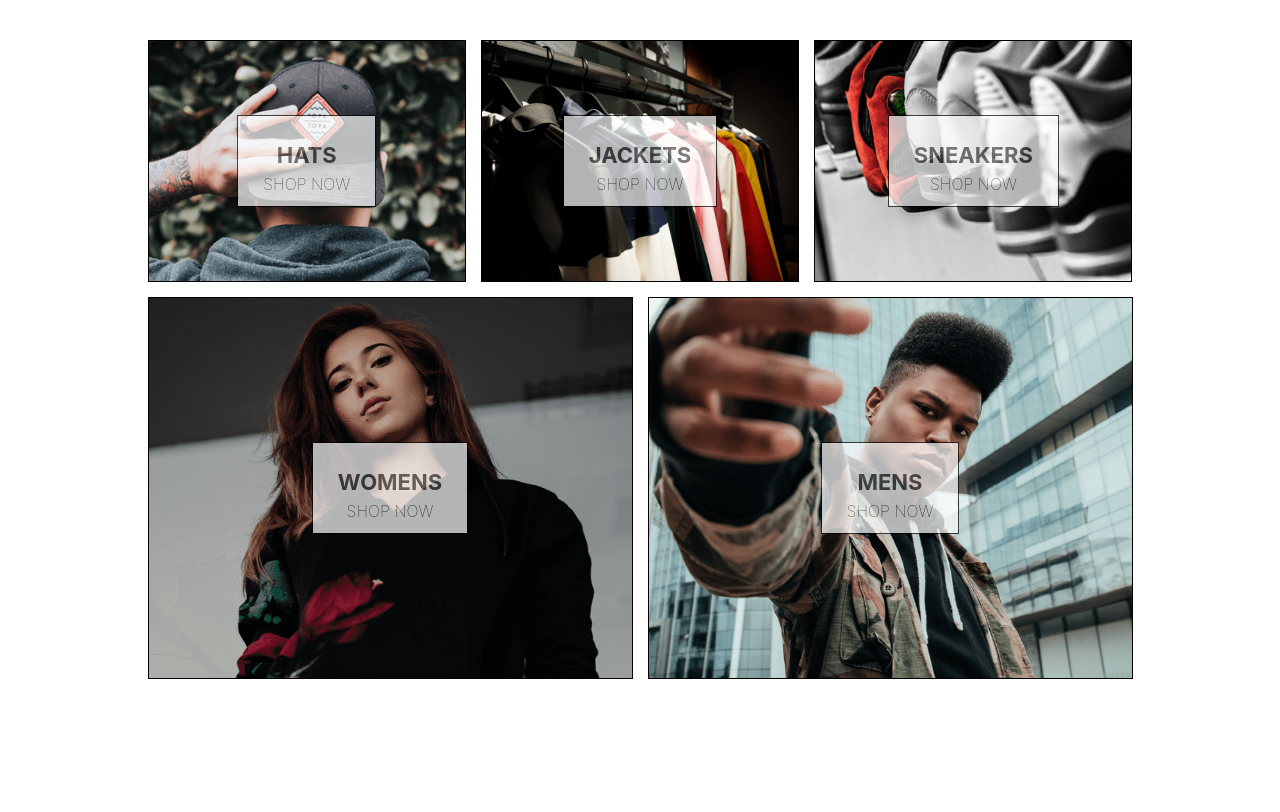
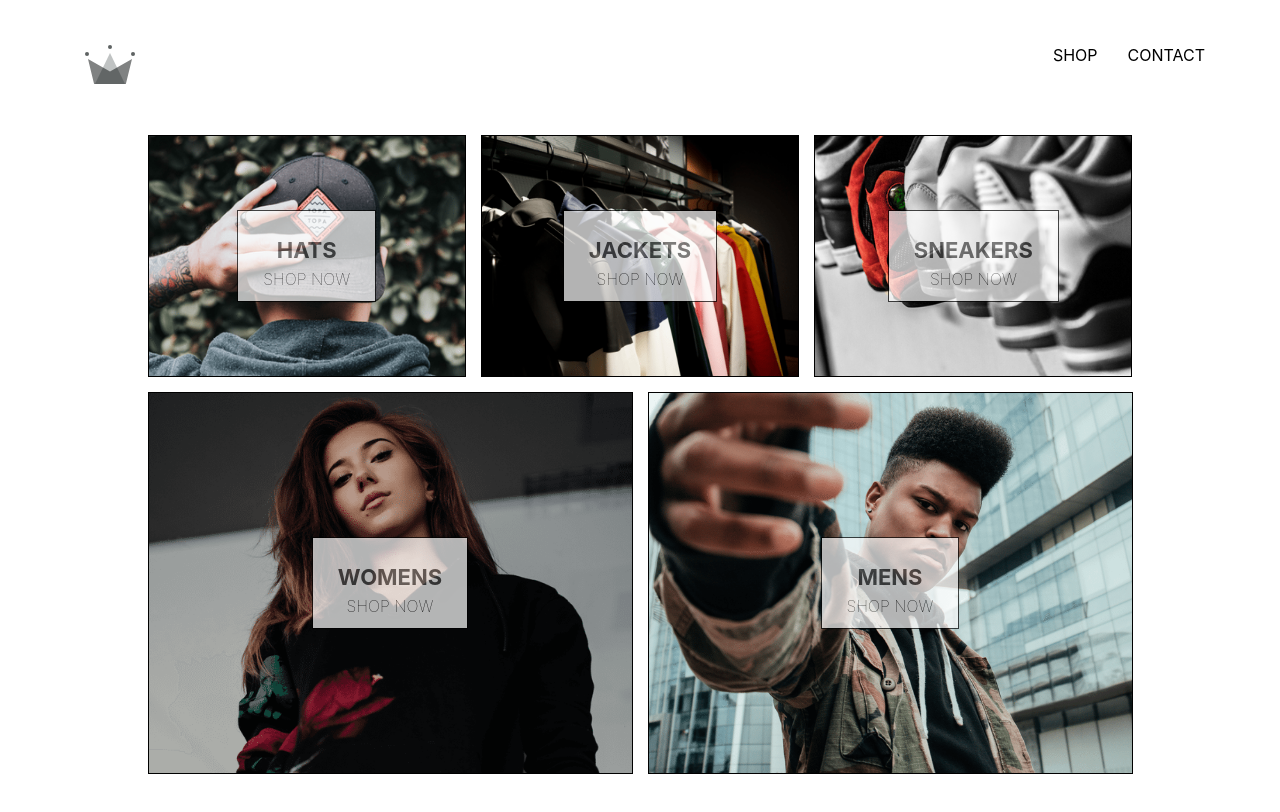
Before and after one commit to mariko971/mariko-fashion, a React (Create React App) app: page / in a window 1280 px wide. Shown: the top 812 px of the page. Built offline with nearby package versions, Linux system fonts and the light colour scheme.

Commit message:
adding header component and links to Home page, Shop and Contact page

```diff
--- a/src/App.css
+++ b/src/App.css
@@ -1,3 +1,8 @@
 body{
     padding:20px 60px;
 }
+
+a{
+    text-decoration: none;
+    color: black;
+}
--- a/src/App.js
+++ b/src/App.js
@@ -1,11 +1,14 @@
+import React from 'react';
 import { Route, Switch } from 'react-router-dom'
 import './App.css';
 
 import HomePage from './pages/homepage/homepage.component';
 import ShopPage from './pages/Shop/Shop.component';
+import Header from './components/header/header.component';
 function App() {
   return (
     <div>
+      <Header/>
       <Switch>
         <Route exact path='/' component={ HomePage }/>
         <Route exact path='/shop' component={ ShopPage }/>
--- /dev/null
+++ b/src/components/header/header.component.jsx
@@ -0,0 +1,19 @@
+import React from 'react';
+import './header.styles.scss';
+import { Link } from 'react-router-dom';
+import { ReactComponent as Logo } from '../../assets/crown.svg';
+
+const Header = ()=> (
+    <div className='header'>
+        <Link className='logo-container' to='/'>
+            <Logo className='logo'/>
+        </Link>
+        <div className="options">
+            <Link className='option' to='/shop'>SHOP</Link>
+            <Link className='option' to='/shop'>CONTACT</Link>
+        </div>
+
+    </div>
+);
+
+export default Header;
--- /dev/null
+++ b/src/components/header/header.styles.scss
@@ -0,0 +1,25 @@
+.header {
+    height: 70px;
+    width: 100%;
+    display: flex;
+    justify-content: space-between;
+    margin-bottom: 25px;
+
+    .logo-container {
+      height: 100%;
+      width: 70px;
+      padding: 25px;
+    }
+
+    .options {
+      width: 50%;
+      height: 100%;
+      display: flex;
+      align-items: center;
+      justify-content: flex-end;
+
+      .option {
+        padding: 10px 15px;
+      }
+    }
+  }
```
Also changed, not shown: src/assets/crown.svg (added).
